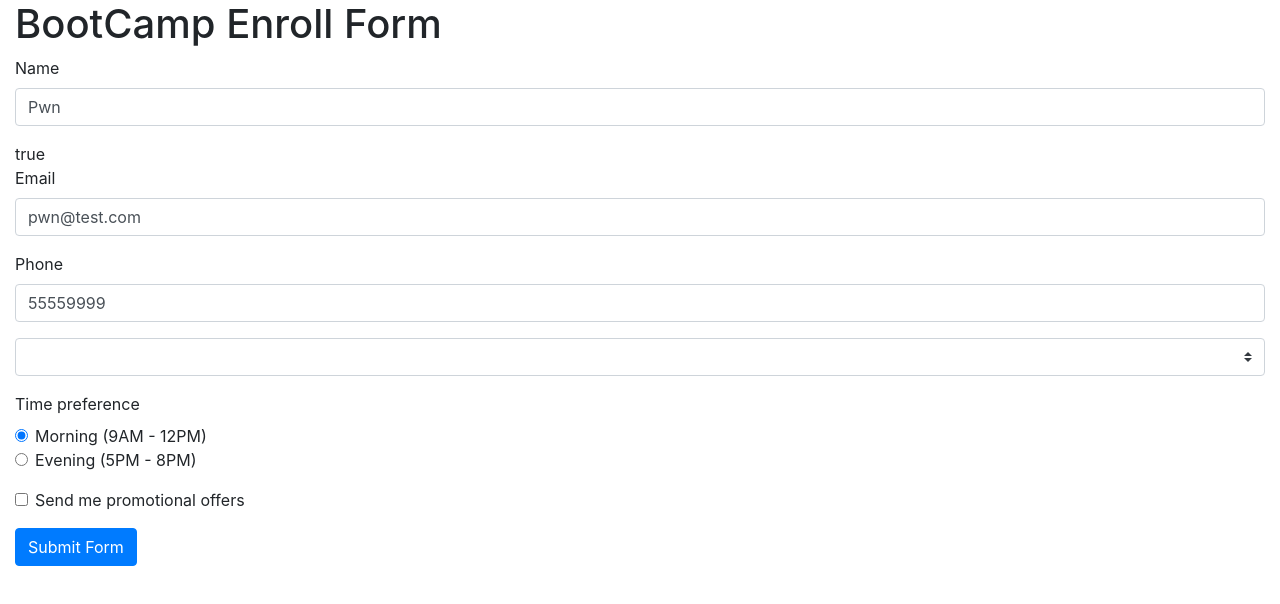
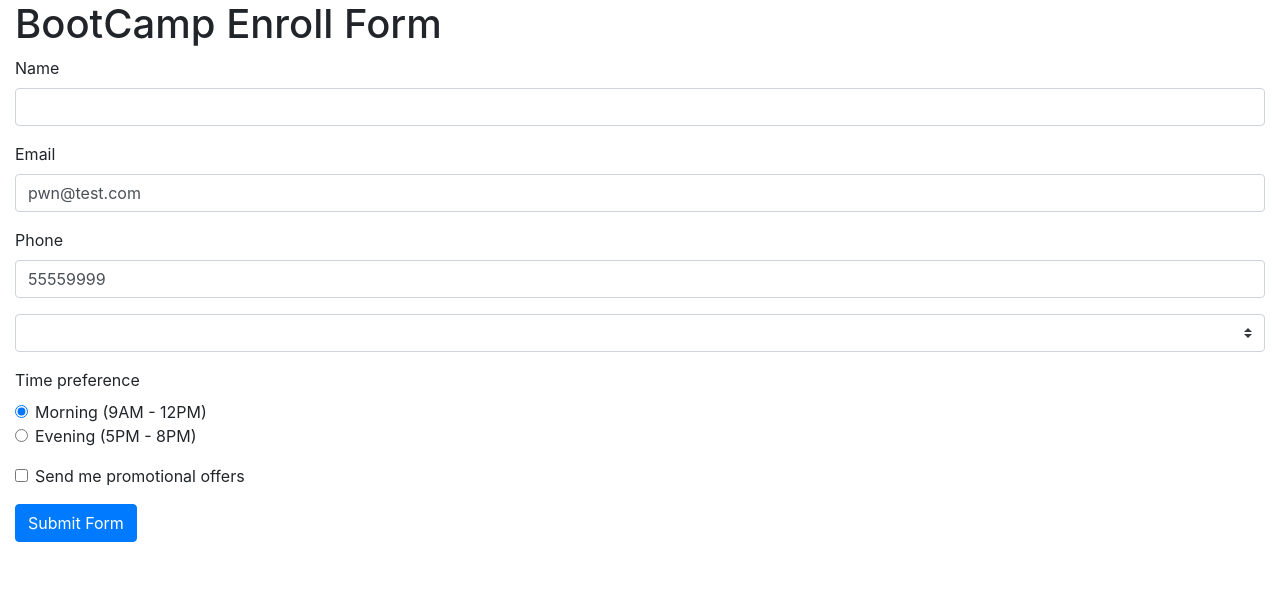
Before and after one commit to phyowainyunt-19/Angular-forms, an Angular app in the folder tdf/: page / in a window 1280 px wide. Shown: the top 604 px of the page. Built offline with nearby package versions, Linux system fonts and the light colour scheme.

Commit message:
TDF validation and visual feedback | class bind

```diff
--- a/tdf/src/app/app.component.html
+++ b/tdf/src/app/app.component.html
@@ -6,13 +6,13 @@
         <hr />
         {{ userModel | json }} -->
 
-        <!-- Revision models -->
         <div class="form-group">
             <label for="">Name</label>
-            <input type="text" required #name="ngModel" class="form-control" name="userName" [(ngModel)]="userModel.name" />
+            <!-- class bind | apply the class 'invalid' only if the value is invalid -->
+            <input type="text" required #name="ngModel" [class.is-invalid]="name.invalid && name.touched"
+                class="form-control" name="userName" [(ngModel)]="userModel.name" />
         </div>
-        {{name.untouched}}
-
+        <!-- {{name.valid}} -->
         <div class="form-group">
             <label for="">Email</label>
             <input type="email" class="form-control" name="email" [(ngModel)]="userModel.email" />
@@ -20,7 +20,8 @@
 
         <div class="form-group">
             <label for="">Phone</label>
-            <input type="tel" class="form-control" name="phone" [(ngModel)]="userModel.phone" />
+            <input type="tel" #phone="ngModel" pattern="^\d{10}$" [class.is-invalid]="phone.invalid && phone.touched"
+                class="form-control" name="phone" [(ngModel)]="userModel.phone" />
         </div>
 
         <div class="form-group">
--- a/tdf/src/app/app.component.ts
+++ b/tdf/src/app/app.component.ts
@@ -10,5 +10,5 @@ export class AppComponent {
   topics = ['Angular', 'React', 'Vue']
 
   //useModel
-  userModel = new User('Pwn', 'pwn@test.com', 55559999, '','morning', false);
+  userModel = new User('', 'pwn@test.com', 55559999, '','morning', false);
 }
```
